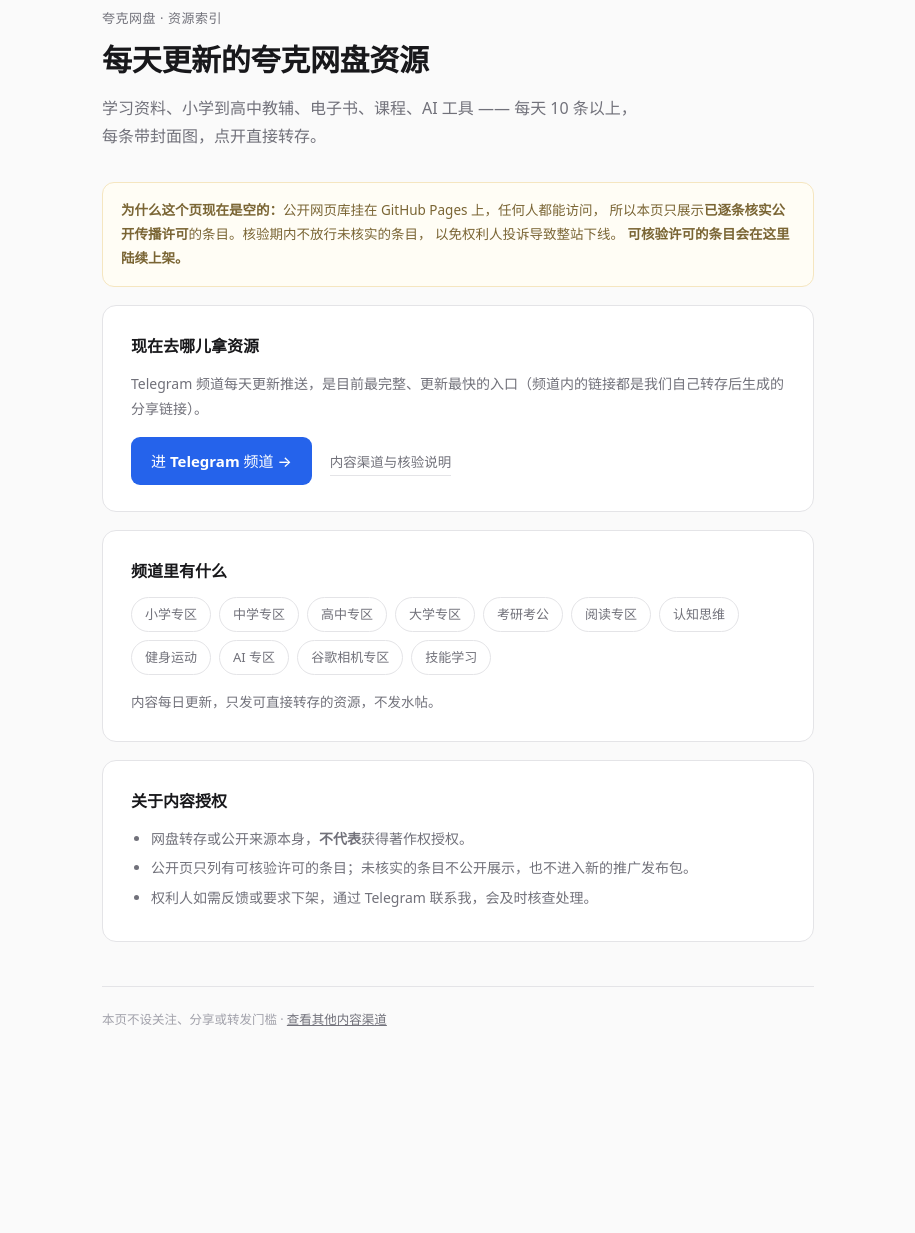
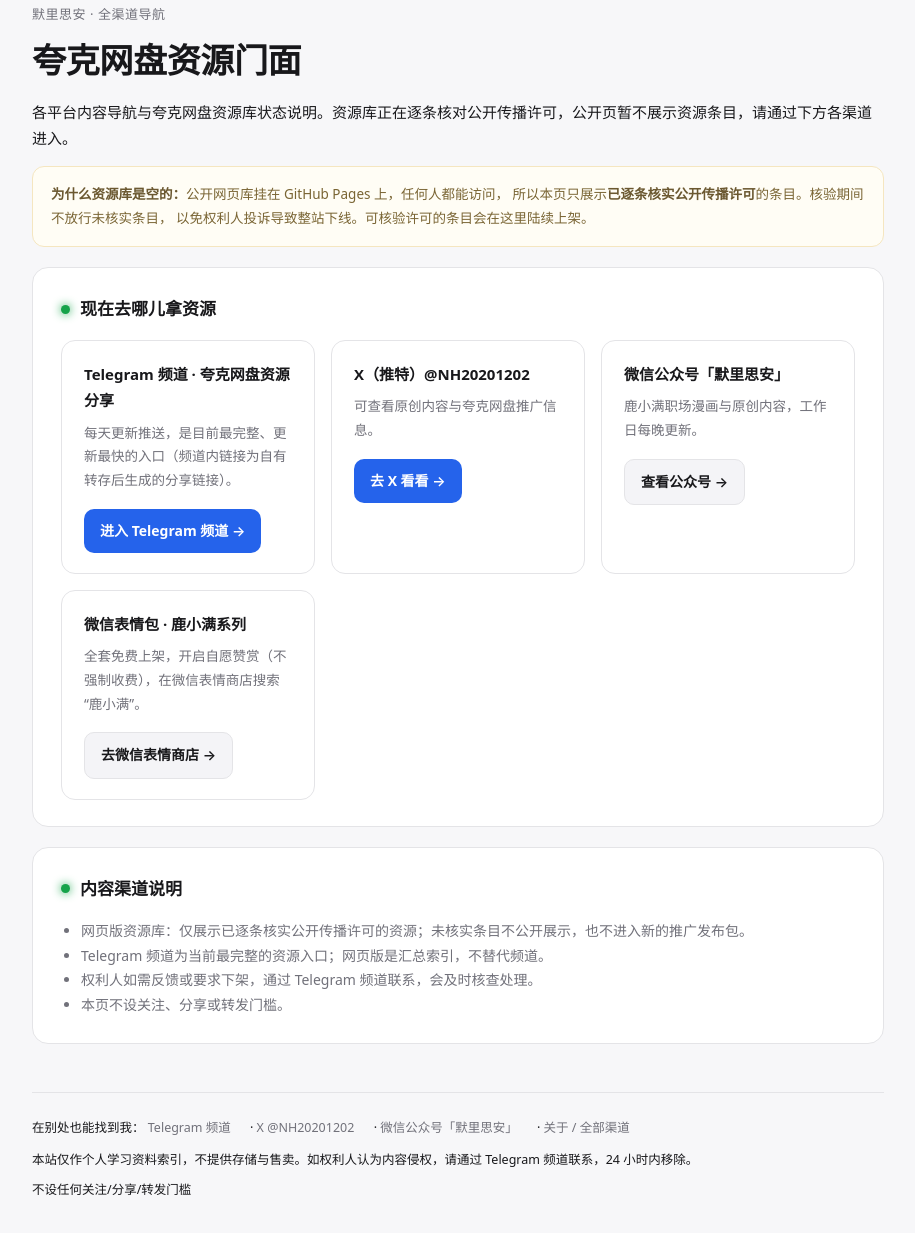
Before and after one commit to joken007/quark-resource-library, a plain HTML site: page index.html in a window 1280 px wide. Shown: the part 57-1290 px from the top of the page, without its empty margins (182-1097 px from the left). Before the commit the page ends 1168 px from the top, so only its background shows below. Drawn offline with Linux system fonts and the light colour scheme.

Commit message:
每日更新 2026-11-20

```diff
--- a/index.html
+++ b/index.html
@@ -2,78 +2,96 @@
 <html lang="zh-CN"><head>
 <meta charset="utf-8">
 <meta name="viewport" content="width=device-width,initial-scale=1">
-<title>夸克网盘资源库 · 考研·小学·电子书·课程·AI工具 每天更新</title>
-<meta name="description" content="夸克网盘资源分享频道的公开索引：学习资料、电子书、课程、AI 工具，每天更新，可直接转存。公开页仅在取得可核验的传播许可后展示条目。">
-<meta property="og:title" content="夸克网盘资源库 · 每天更新">
-<meta property="og:description" content="学习资料 / 电子书 / 课程 / AI 工具，公开索引 + Telegram 频道每日推送。">
+<title>默里思安 · 夸克网盘资源门面</title>
+<meta name="description" content="默里思安全渠道导航：夸克网盘资源库、Telegram 频道、X、微信公众号「默里思安」、鹿小满表情包。资源库正在逐条核对公开传播许可，暂不公开展示资源条目。">
+<meta property="og:title" content="默里思安 · 夸克网盘资源门面">
+<meta property="og:description" content="全渠道导航页：夸克网盘资源库、Telegram 频道、X @NH20201202、微信公众号「默里思安」、鹿小满表情包。">
 <meta property="og:type" content="website">
 <link rel="canonical" href="https://joken007.github.io/quark-resource-library/">
 <style>
-  :root{--bg:#fafafa;--surf:#fff;--ink:#18181b;--mid:#71717a;--faint:#a1a1aa;--line:#e4e4e7;--acc:#2563eb}
+  :root{--bg:#f7f7f9;--surf:#fff;--ink:#18181b;--mid:#71717a;--line:#e4e4e7;--acc:#2563eb;--success:#16a34a}
   *{box-sizing:border-box}
   body{margin:0;background:var(--bg);color:var(--ink);font:15px/1.75 system-ui,-apple-system,"Segoe UI","PingFang SC","Microsoft YaHei",sans-serif}
-  .wrap{max-width:760px;margin:0 auto;padding:64px 24px 80px}
-  .kicker{font-size:13px;color:var(--mid);letter-spacing:.04em;margin:0 0 10px}
-  h1{font-size:30px;line-height:1.35;margin:0 0 14px;font-weight:650;letter-spacing:-.01em}
-  .lead{font-size:16px;color:var(--mid);margin:0 0 32px;max-width:60ch}
-  .panel{background:var(--surf);border:1px solid var(--line);border-radius:14px;padding:26px 28px;margin:0 0 18px}
-  .panel h2{font-size:16px;margin:0 0 12px;font-weight:600}
-  .cats{display:flex;flex-wrap:wrap;gap:8px;margin:0;padding:0;list-style:none}
-  .cats li{border:1px solid var(--line);border-radius:999px;padding:5px 13px;font-size:13px;color:var(--mid);background:#fff}
-  .cta{display:inline-flex;align-items:center;gap:8px;background:var(--acc);color:#fff;text-decoration:none;
-       padding:11px 20px;border-radius:9px;font-weight:550;font-size:15px}
-  .cta:hover{background:#1d4ed8}
-  .sub{display:inline-block;margin-left:14px;font-size:13.5px;color:var(--mid);text-decoration:none;border-bottom:1px solid var(--line)}
-  .sub:hover{color:var(--ink)}
-  ul.pts{margin:0;padding-left:20px;color:var(--mid);font-size:14px}
-  ul.pts li{margin:5px 0}
-  .note{background:#fffdf5;border:1px solid #f5e6c0;border-radius:12px;padding:16px 18px;font-size:13.5px;color:#7a6534;margin:0 0 18px}
-  footer{margin-top:44px;padding-top:22px;border-top:1px solid var(--line);font-size:12.5px;color:var(--faint)}
-  footer a{color:var(--mid)}
+  .wrap{max-width:900px;margin:0 auto;padding:60px 24px 80px}
+  .kicker{font-size:13px;color:var(--mid);letter-spacing:.04em;margin:0 0 12px}
+  h1{font-size:34px;line-height:1.35;margin:0 0 10px;font-weight:700;letter-spacing:-.01em}
+  .sub{font-size:16px;color:var(--mid);margin:0 0 28px;max-width:66ch}
+  .panel{background:var(--surf);border:1px solid var(--line);border-radius:16px;padding:26px 28px;margin:0 0 20px}
+  .panel h2{font-size:17px;margin:0 0 16px;font-weight:600;display:flex;align-items:center;gap:10px}
+  .panel h2 .dot{width:9px;height:9px;border-radius:50%;background:var(--success);box-shadow:0 0 10px var(--success)}
+  .grid{display:grid;grid-template-columns:repeat(auto-fit,minmax(250px,1fr));gap:16px}
+  .card{border:1px solid var(--line);border-radius:14px;padding:20px 22px;background:#fff}
+  .card h3{font-size:15px;margin:0 0 8px;font-weight:600}
+  .card p{font-size:13.5px;color:var(--mid);margin:0 0 16px}
+  .card .btn{display:inline-flex;align-items:center;gap:8px;background:var(--acc);color:#fff;text-decoration:none;padding:10px 16px;border-radius:10px;font-weight:600;font-size:14px}
+  .card .btn:hover{background:#1d4ed8}
+  .card .btn.alt{background:#f4f4f7;color:var(--ink);border:1px solid var(--line)}
+  .card .btn.alt:hover{background:#e7e7ec}
+  .chip{display:inline-block;font-size:11px;color:var(--acc);border:1px solid var(--acc);border-radius:999px;padding:2px 10px;margin-left:10px}
+  .note{background:#fffdf5;border:1px solid #f5e6c0;border-radius:12px;padding:16px 18px;font-size:13.5px;color:#7a6534;margin:0 0 20px}
+  .note strong{color:#6b5830}
+  footer{margin-top:48px;padding-top:24px;border-top:1px solid var(--line);font-size:12.5px;color:var(--faint)}
+  footer a{color:var(--mid);margin-right:16px;text-decoration:none}
+  footer a:hover{text-decoration:underline}
 </style></head>
 <body><main class="wrap">
-  <p class="kicker">夸克网盘 · 资源索引</p>
-  <h1>每天更新的夸克网盘资源</h1>
-  <p class="lead">学习资料、小学到高中教辅、电子书、课程、AI 工具 —— 每天 10 条以上，每条带封面图，点开直接转存。</p>
+  <p class="kicker">默里思安 · 全渠道导航</p>
+  <h1>夸克网盘资源门面</h1>
+  <p class="lead">各平台内容导航与夸克网盘资源库状态说明。资源库正在逐条核对公开传播许可，公开页暂不展示资源条目，请通过下方各渠道进入。</p>
 
   <div class="note">
-    <strong>为什么这个页现在是空的：</strong>公开网页库挂在 GitHub Pages 上，任何人都能访问，
-    所以本页只展示<strong>已逐条核实公开传播许可</strong>的条目。核验期内不放行未核实的条目，
-    以免权利人投诉导致整站下线。
-    <strong>可核验许可的条目会在这里陆续上架。</strong>
+    <strong>为什么资源库是空的：</strong>公开网页库挂在 GitHub Pages 上，任何人都能访问，
+    所以本页只展示<strong>已逐条核实公开传播许可</strong>的条目。核验期间不放行未核实条目，
+    以免权利人投诉导致整站下线。可核验许可的条目会在这里陆续上架。
   </div>
 
   <div class="panel">
-    <h2>现在去哪儿拿资源</h2>
-    <p style="margin:0 0 16px;color:var(--mid);font-size:14px">
-      Telegram 频道每天更新推送，是目前最完整、更新最快的入口（频道内的链接都是我们自己转存后生成的分享链接）。
-    </p>
-    <a class="cta" href="https://t.me/+zwF97eQ6zn1lNTA1" target="_blank" rel="noopener">进 Telegram 频道 →</a>
-    <a class="sub" href="about.html">内容渠道与核验说明</a>
+    <h2><span class="dot"></span>现在去哪儿拿资源</h2>
+    <div class="grid">
+      <div class="card">
+        <h3>Telegram 频道 · 夸克网盘资源分享</h3>
+        <p>每天更新推送，是目前最完整、更新最快的入口（频道内链接为自有转存后生成的分享链接）。</p>
+        <a class="btn" href="https://t.me/+zwF97eQ6zn1lNTA1" target="_blank" rel="noopener">进入 Telegram 频道 →</a>
+      </div>
+      <div class="card">
+        <h3>X（推特）@NH20201202</h3>
+        <p>可查看原创内容与夸克网盘推广信息。</p>
+        <a class="btn" href="https://x.com/NH20201202" target="_blank" rel="noopener">去 X 看看 →</a>
+      </div>
+      <div class="card">
+        <h3>微信公众号「默里思安」</h3>
+        <p>鹿小满职场漫画与原创内容，工作日每晚更新。</p>
+        <a class="btn alt" href="https://mp.weixin.qq.com/mp/profile_ext?action=home&amp;__biz=MzI1MzU5ODY2OA==" target="_blank" rel="noopener">查看公众号 →</a>
+      </div>
+      <div class="card">
+        <h3>微信表情包 · 鹿小满系列</h3>
+        <p>全套免费上架，开启自愿赞赏（不强制收费），在微信表情商店搜索“鹿小满”。</p>
+        <a class="btn alt" href="https://sticker.weixin.qq.com/cgi-bin/mmemoticon-bin/readtemplate?t=home/index" target="_blank" rel="noopener">去微信表情商店 →</a>
+      </div>
+    </div>
   </div>
 
   <div class="panel">
-    <h2>频道里有什么</h2>
-    <ul class="cats">
-      <li>小学专区</li><li>中学专区</li><li>高中专区</li><li>大学专区</li>
-      <li>考研考公</li><li>阅读专区</li><li>认知思维</li><li>健身运动</li>
-      <li>AI 专区</li><li>谷歌相机专区</li><li>技能学习</li>
-    </ul>
-    <p style="margin:16px 0 0;color:var(--mid);font-size:13.5px">
-      内容每日更新，只发可直接转存的资源，不发水帖。
-    </p>
-  </div>
-
-  <div class="panel">
-    <h2>关于内容授权</h2>
-    <ul class="pts">
-      <li>网盘转存或公开来源本身，<strong>不代表</strong>获得著作权授权。</li>
-      <li>公开页只列有可核验许可的条目；未核实的条目不公开展示，也不进入新的推广发布包。</li>
-      <li>权利人如需反馈或要求下架，通过 Telegram 联系我，会及时核查处理。</li>
+    <h2><span class="dot"></span>内容渠道说明</h2>
+    <ul style="margin:0;padding-left:20px;color:var(--mid);font-size:14px">
+      <li>网页版资源库：仅展示已逐条核实公开传播许可的资源；未核实条目不公开展示，也不进入新的推广发布包。</li>
+      <li>Telegram 频道为当前最完整的资源入口；网页版是汇总索引，不替代频道。</li>
+      <li>权利人如需反馈或要求下架，通过 Telegram 频道联系，会及时核查处理。</li>
+      <li>本页不设关注、分享或转发门槛。</li>
     </ul>
   </div>
 
   <footer>
-    本页不设关注、分享或转发门槛 · <a href="about.html">查看其他内容渠道</a>
+    <div style="margin-bottom:10px">
+      <span>在别处也能找到我：</span>
+      <a href="https://t.me/+zwF97eQ6zn1lNTA1" target="_blank" rel="noopener">Telegram 频道</a> ·
+      <a href="https://x.com/NH20201202" target="_blank" rel="noopener">X @NH20201202</a> ·
+      <a href="https://mp.weixin.qq.com/mp/profile_ext?action=home&amp;__biz=MzI1MzU5ODY2OA==" target="_blank" rel="noopener">微信公众号「默里思安」</a> ·
+      <a href="about.html">关于 / 全部渠道</a>
+    </div>
+    <div style="margin-bottom:8px">
+      本站仅作个人学习资料索引，不提供存储与售卖。如权利人认为内容侵权，请通过 Telegram 频道联系，24 小时内移除。
+    </div>
+    <div>不设任何关注/分享/转发门槛</div>
   </footer>
 </main></body></html>
--- a/library-stats.json
+++ b/library-stats.json
@@ -1 +1 @@
-{"total": 0, "cats": 0, "updated": "2026-11-18"}
+{"total": 0, "cats": 0, "updated": "2026-11-20"}
```
Also changed, not shown: about.html (+16 -0 lines).
